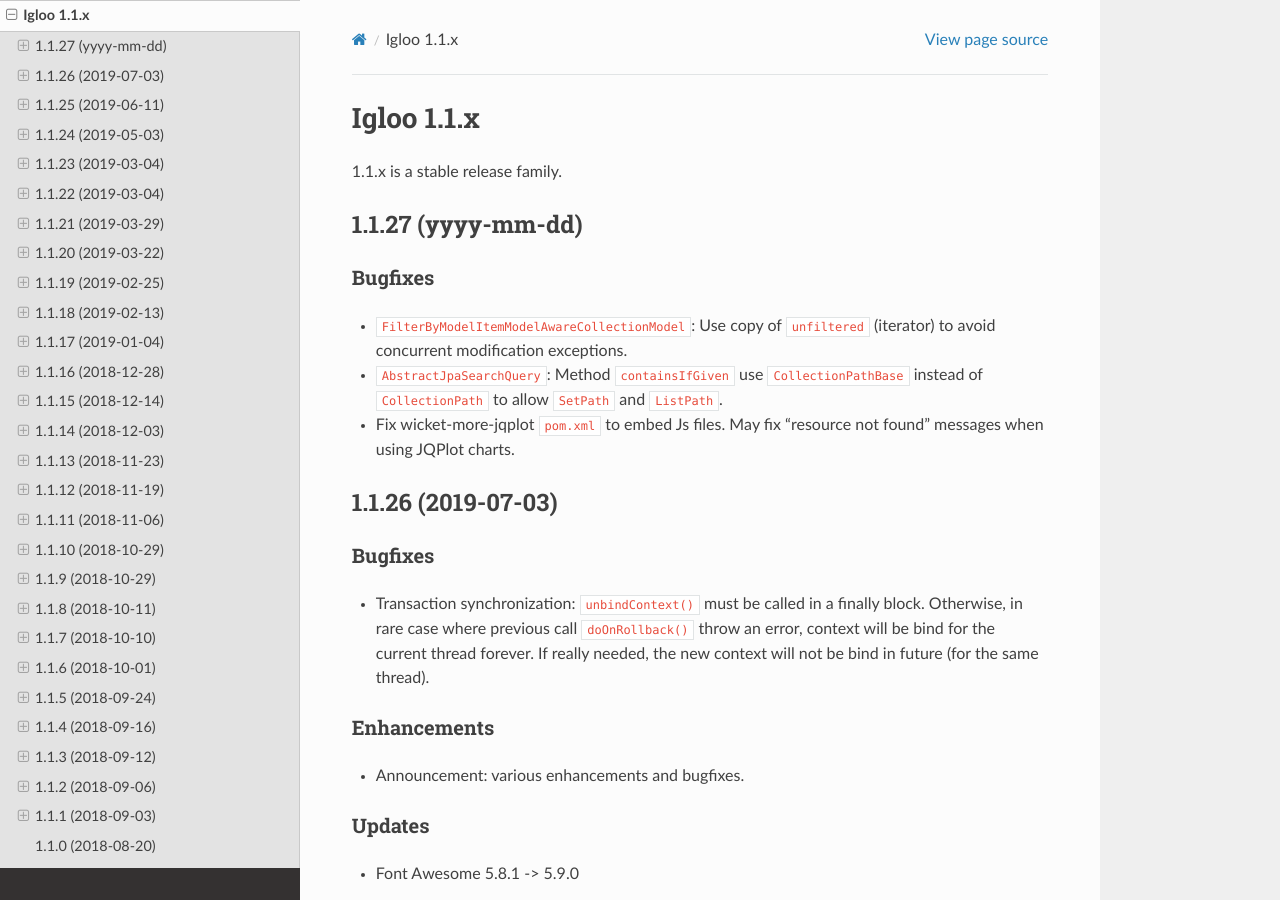
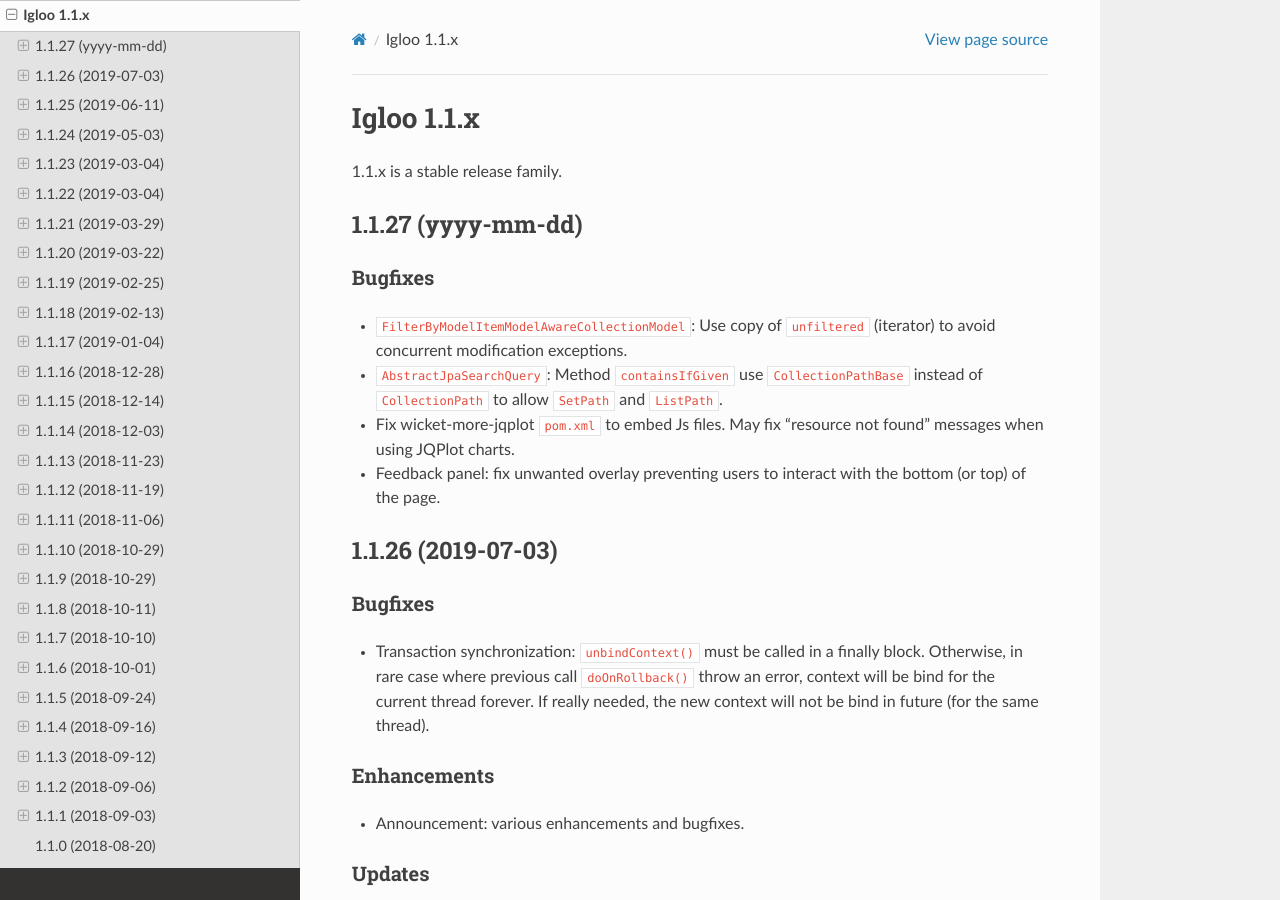
Before and after one commit to igloo-project/igloo-doc, a Sphinx documentation site: the page built from source/release-notes/1.1.x.rst, in a window 1280 px wide and 900 px high. Built offline with Sphinx 7.4.7 and the Read the Docs theme 2.0.0, drawn with Linux system fonts in a browser that asks for light colours.

Commit message:
1.1.27: update release notes

```diff
--- a/source/release-notes/1.1.x.rst
+++ b/source/release-notes/1.1.x.rst
@@ -19,6 +19,8 @@
   and ``ListPath``.
 * Fix wicket-more-jqplot ``pom.xml`` to embed Js files. May fix "resource
   not found" messages when using JQPlot charts.
+* Feedback panel: fix unwanted overlay preventing users to interact with
+  the bottom (or top) of the page.
 
 .. _v1.1.26:
 
```
